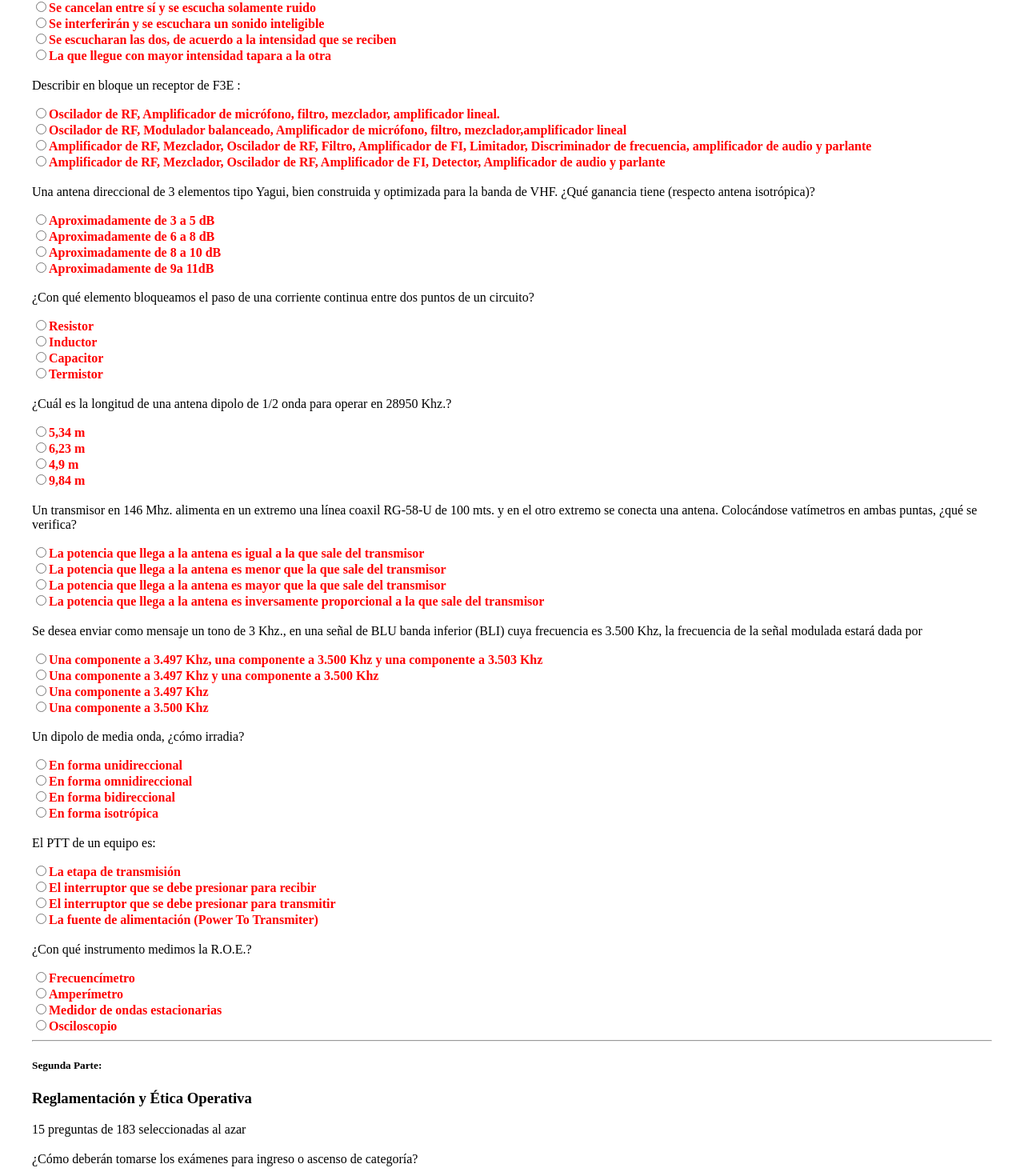
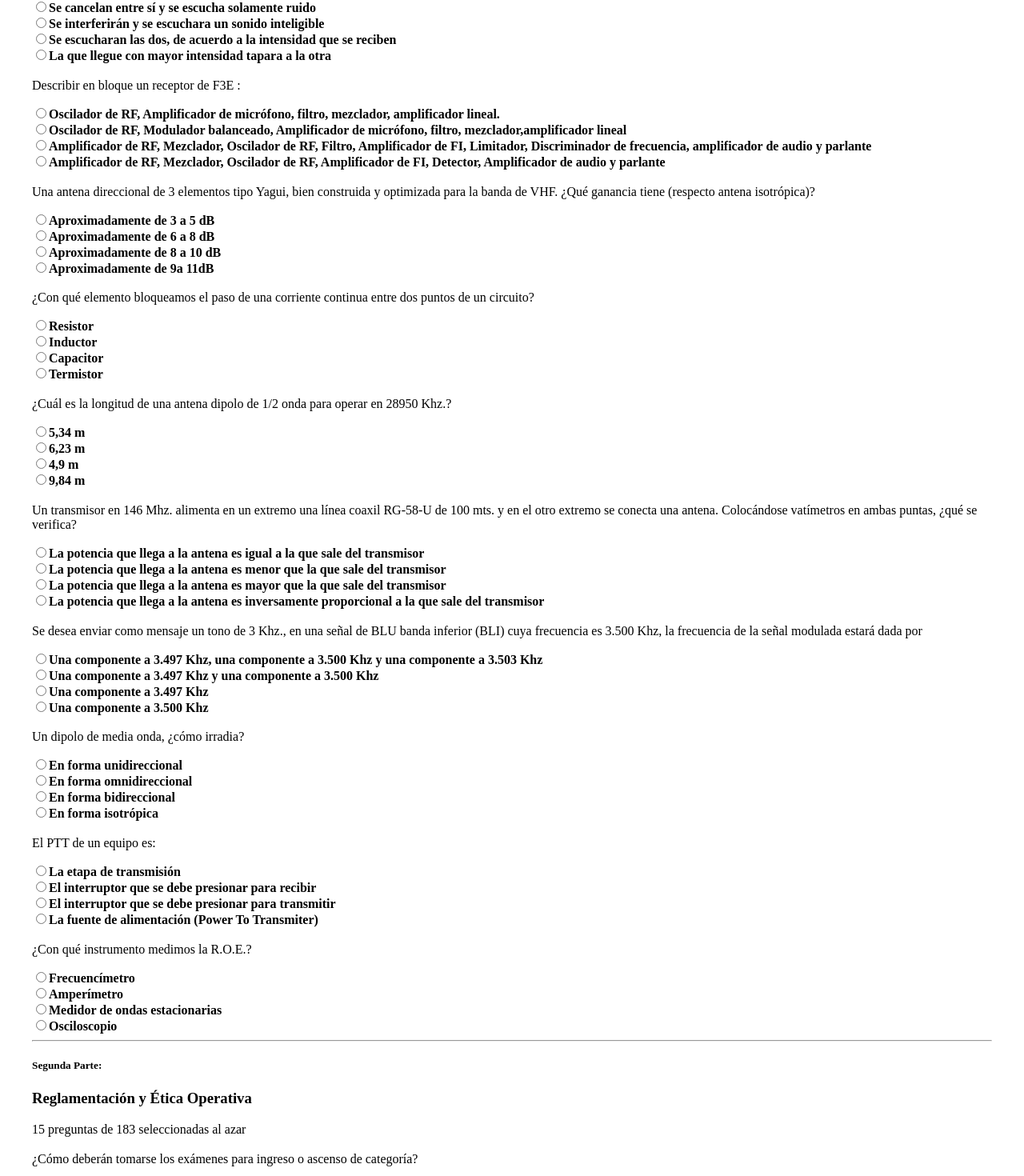
Before and after one commit to ltiisidii/rf-examen-react, a React (Create React App) app in the folder lu4bb-examen/: page /simulador-novicio in a window 1280 px wide. Shown: the part 992-2462 px from the top of the page at 80% size. Built offline with nearby package versions, Linux system fonts and the light colour scheme.

Commit message:
modal resultados fix

```diff
--- a/lu4bb-examen/src/component/Examen.js
+++ b/lu4bb-examen/src/component/Examen.js
@@ -179,7 +179,7 @@ const Examen = () => {
                         <label
                           htmlFor={respuesta}
                           className="respuesta-label"
-                          style={{ fontWeight: aprobadoTecnica ? "bold" : "bold", color: aprobadoTecnica ? "green" : "red" }}
+                          style={{ fontWeight: aprobadoTecnica ? "bold" : "bold", color: aprobadoTecnica ? "black" : "black" }}
                         >
                           {respuesta}
                         </label>{" "}
@@ -212,7 +212,7 @@ const Examen = () => {
                         <label
                           htmlFor={respuesta}
                           className="respuesta-label"
-                          style={{ fontWeight: aprobadoReglamentacion ? "bold" : "bold", color: aprobadoReglamentacion ? "green" : "red" }}
+                          style={{ fontWeight: aprobadoReglamentacion ? "bold" : "bold", color: aprobadoReglamentacion ? "black" : "black" }}
                         >
                           {respuesta}
                         </label>{" "}
```
